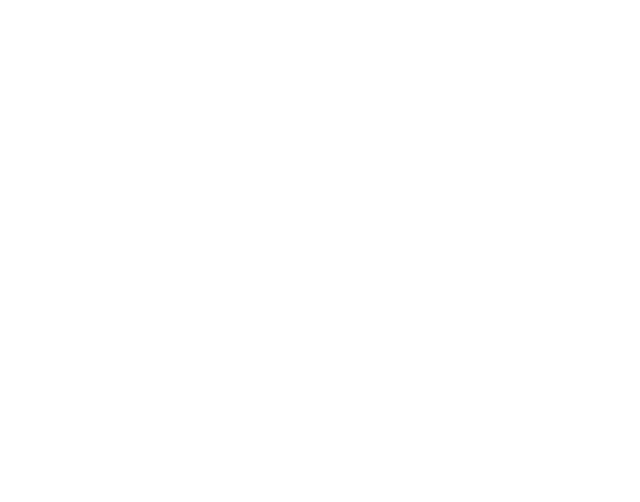
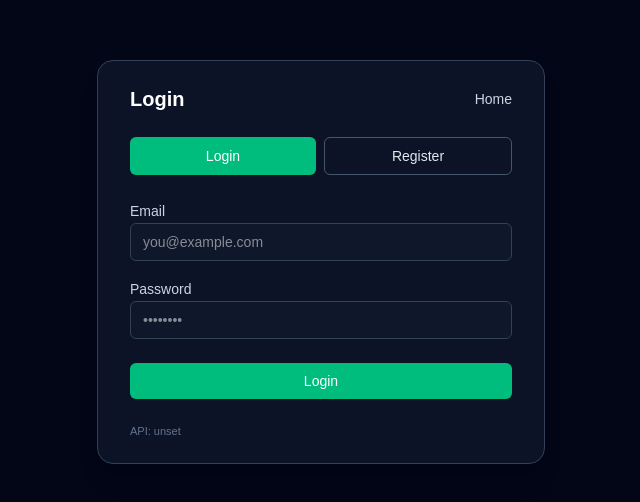
Before and after one commit to bhaaveshAiPro/ai-earning-platform, a Next.js app in the folder frontend/: page /login in a window 1280 px wide. Before the commit this address had no page. Shown: the part 138-640 px from the top of the page, without its empty margins (319-959 px from the left). Built offline with nearby package versions, Linux system fonts and the light colour scheme; no server answers.

Commit message:
Clean login/register pages

```diff
--- a/frontend/app/login/page.tsx
+++ b/frontend/app/login/page.tsx
@@ -1,6 +1,155 @@
-// frontend/app/login/page.tsx
-import { redirect } from "next/navigation";
+"use client";
 
-export default function LoginRedirect() {
-  redirect("/auth/login");
+import { FormEvent, useState } from "react";
+import { useRouter } from "next/navigation";
+import Link from "next/link";
+
+type ApiResponse = {
+  status: string;
+  userId?: string;
+  email?: string;
+  credits?: number;
+  message?: string;
+};
+
+const STORAGE_KEY = "ai_user";
+
+const API_BASE =
+  process.env.NEXT_PUBLIC_CUSTOMER_API_BASE || "http://localhost:3002";
+
+export default function LoginPage() {
+  const router = useRouter();
+
+  const [email, setEmail] = useState("");
+  const [password, setPassword] = useState("");
+
+  const [error, setError] = useState<string | null>(null);
+  const [msg, setMsg] = useState<string | null>(null);
+  const [loading, setLoading] = useState(false);
+
+  async function handleSubmit(e: FormEvent) {
+    e.preventDefault();
+    setError(null);
+    setMsg(null);
+
+    if (!email || !password) {
+      setError("Please enter email and password.");
+      return;
+    }
+
+    try {
+      setLoading(true);
+
+      const res = await fetch(`${API_BASE}/auth/login`, {
+        method: "POST",
+        headers: { "Content-Type": "application/json" },
+        body: JSON.stringify({ email, password }),
+      });
+
+      const data: ApiResponse = await res.json();
+
+      if (!res.ok) {
+        setError(data.message || "Login failed.");
+        return;
+      }
+
+      if (!data.userId) {
+        setError("Backend did not return user id.");
+        return;
+      }
+
+      // Save user in localStorage for dashboard
+      const bundle = {
+        userId: data.userId,
+        email: data.email || email,
+        credits: data.credits ?? 0,
+      };
+      if (typeof window !== "undefined") {
+        window.localStorage.setItem(STORAGE_KEY, JSON.stringify(bundle));
+      }
+
+      setMsg("Logged in successfully. Redirecting…");
+      router.push("/dashboard");
+    } catch (err) {
+      console.error("Login error:", err);
+      setError("Something went wrong. Please try again.");
+    } finally {
+      setLoading(false);
+    }
+  }
+
+  return (
+    <main className="min-h-screen bg-[#020617] flex items-center justify-center px-4">
+      <div className="w-full max-w-md rounded-2xl bg-slate-900/80 border border-slate-700 px-8 py-6 text-white shadow-xl">
+        <header className="flex items-center justify-between mb-6">
+          <h1 className="text-xl font-semibold">Login</h1>
+          <Link href="/" className="text-sm text-slate-300 hover:text-white">
+            Home
+          </Link>
+        </header>
+
+        <div className="flex gap-2 mb-6 text-sm">
+          <button className="flex-1 rounded-md bg-emerald-500 py-2 font-medium">
+            Login
+          </button>
+          <Link
+            href="/register"
+            className="flex-1 rounded-md border border-slate-600 py-2 text-center text-slate-200 hover:bg-slate-800"
+          >
+            Register
+          </Link>
+        </div>
+
+        <form onSubmit={handleSubmit} className="space-y-4">
+          <div className="space-y-1">
+            <label className="text-sm text-slate-300">Email</label>
+            <input
+              type="email"
+              autoComplete="email"
+              className="w-full rounded-md border border-slate-700 bg-slate-900 px-3 py-2 text-sm outline-none focus:border-emerald-500"
+              value={email}
+              onChange={(e) => setEmail(e.target.value)}
+              placeholder="you@example.com"
+            />
+          </div>
+
+          <div className="space-y-1">
+            <label className="text-sm text-slate-300">Password</label>
+            <input
+              type="password"
+              autoComplete="current-password"
+              className="w-full rounded-md border border-slate-700 bg-slate-900 px-3 py-2 text-sm outline-none focus:border-emerald-500"
+              value={password}
+              onChange={(e) => setPassword(e.target.value)}
+              placeholder="••••••••"
+            />
+          </div>
+
+          <button
+            type="submit"
+            disabled={loading}
+            className="mt-2 w-full rounded-md bg-emerald-500 py-2 text-sm font-medium hover:bg-emerald-600 disabled:opacity-60"
+          >
+            {loading ? "Logging in…" : "Login"}
+          </button>
+        </form>
+
+        {error && (
+          <p className="mt-4 flex items-center gap-1 text-xs text-red-400">
+            ❌ {error}
+          </p>
+        )}
+
+        {msg && !error && (
+          <p className="mt-4 flex items-center gap-1 text-xs text-emerald-400">
+            ✅ {msg}
+          </p>
+        )}
+
+        <p className="mt-6 text-[11px] text-slate-500">
+          API: <span className="break-all">{API_BASE}</span>
+        </p>
+      </div>
+    </main>
+  );
 }
--- a/frontend/app/register/page.tsx
+++ b/frontend/app/register/page.tsx
@@ -1,6 +1,156 @@
-// frontend/app/register/page.tsx
-import { redirect } from "next/navigation";
+"use client";
 
-export default function RegisterRedirect() {
-  redirect("/auth/register");
+import { FormEvent, useState } from "react";
+import { useRouter } from "next/navigation";
+import Link from "next/link";
+
+type ApiResponse = {
+  status: string;
+  userId?: string;
+  email?: string;
+  credits?: number;
+  message?: string;
+};
+
+const STORAGE_KEY = "ai_user";
+
+const API_BASE =
+  process.env.NEXT_PUBLIC_CUSTOMER_API_BASE || "http://localhost:3002";
+
+export default function RegisterPage() {
+  const router = useRouter();
+
+  const [email, setEmail] = useState("");
+  const [password, setPassword] = useState("");
+
+  const [error, setError] = useState<string | null>(null);
+  const [msg, setMsg] = useState<string | null>(null);
+  const [loading, setLoading] = useState(false);
+
+  async function handleSubmit(e: FormEvent) {
+    e.preventDefault();
+    setError(null);
+    setMsg(null);
+
+    if (!email || !password) {
+      setError("Please enter email and password.");
+      return;
+    }
+
+    try {
+      setLoading(true);
+
+      const res = await fetch(`${API_BASE}/auth/register`, {
+        method: "POST",
+        headers: { "Content-Type": "application/json" },
+        body: JSON.stringify({ email, password }),
+      });
+
+      const data: ApiResponse = await res.json();
+
+      if (!res.ok) {
+        // 409 etc.
+        setError(data.message || "Registration failed.");
+        return;
+      }
+
+      if (!data.userId) {
+        setError("Backend did not return user id.");
+        return;
+      }
+
+      // Save new user in localStorage for dashboard
+      const bundle = {
+        userId: data.userId,
+        email: data.email || email,
+        credits: data.credits ?? 0,
+      };
+      if (typeof window !== "undefined") {
+        window.localStorage.setItem(STORAGE_KEY, JSON.stringify(bundle));
+      }
+
+      setMsg("Account created. Redirecting to dashboard…");
+      router.push("/dashboard");
+    } catch (err) {
+      console.error("Register error:", err);
+      setError("Something went wrong. Please try again.");
+    } finally {
+      setLoading(false);
+    }
+  }
+
+  return (
+    <main className="min-h-screen bg-[#020617] flex items-center justify-center px-4">
+      <div className="w-full max-w-md rounded-2xl bg-slate-900/80 border border-slate-700 px-8 py-6 text-white shadow-xl">
+        <header className="flex items-center justify-between mb-6">
+          <h1 className="text-xl font-semibold">Create Account</h1>
+          <Link href="/" className="text-sm text-slate-300 hover:text-white">
+            Home
+          </Link>
+        </header>
+
+        <div className="flex gap-2 mb-6 text-sm">
+          <Link
+            href="/login"
+            className="flex-1 rounded-md border border-slate-600 py-2 text-center text-slate-200 hover:bg-slate-800"
+          >
+            Login
+          </Link>
+          <button className="flex-1 rounded-md bg-emerald-500 py-2 font-medium">
+            Register
+          </button>
+        </div>
+
+        <form onSubmit={handleSubmit} className="space-y-4">
+          <div className="space-y-1">
+            <label className="text-sm text-slate-300">Email</label>
+            <input
+              type="email"
+              autoComplete="email"
+              className="w-full rounded-md border border-slate-700 bg-slate-900 px-3 py-2 text-sm outline-none focus:border-emerald-500"
+              value={email}
+              onChange={(e) => setEmail(e.target.value)}
+              placeholder="you@example.com"
+            />
+          </div>
+
+          <div className="space-y-1">
+            <label className="text-sm text-slate-300">Password</label>
+            <input
+              type="password"
+              autoComplete="new-password"
+              className="w-full rounded-md border border-slate-700 bg-slate-900 px-3 py-2 text-sm outline-none focus:border-emerald-500"
+              value={password}
+              onChange={(e) => setPassword(e.target.value)}
+              placeholder="••••••••"
+            />
+          </div>
+
+          <button
+            type="submit"
+            disabled={loading}
+            className="mt-2 w-full rounded-md bg-emerald-500 py-2 text-sm font-medium hover:bg-emerald-600 disabled:opacity-60"
+          >
+            {loading ? "Creating account…" : "Register"}
+          </button>
+        </form>
+
+        {error && (
+          <p className="mt-4 flex items-center gap-1 text-xs text-red-400">
+            ❌ {error}
+          </p>
+        )}
+
+        {msg && !error && (
+          <p className="mt-4 flex items-center gap-1 text-xs text-emerald-400">
+            ✅ {msg}
+          </p>
+        )}
+
+        <p className="mt-6 text-[11px] text-slate-500">
+          API: <span className="break-all">{API_BASE}</span>
+        </p>
+      </div>
+    </main>
+  );
 }
```
